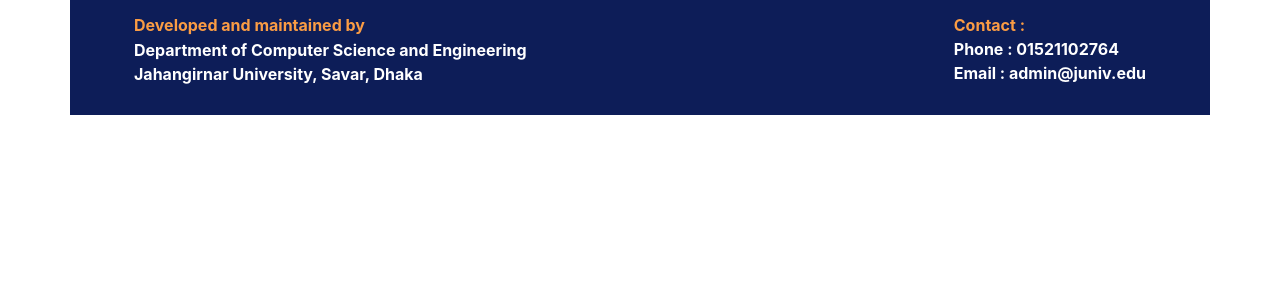
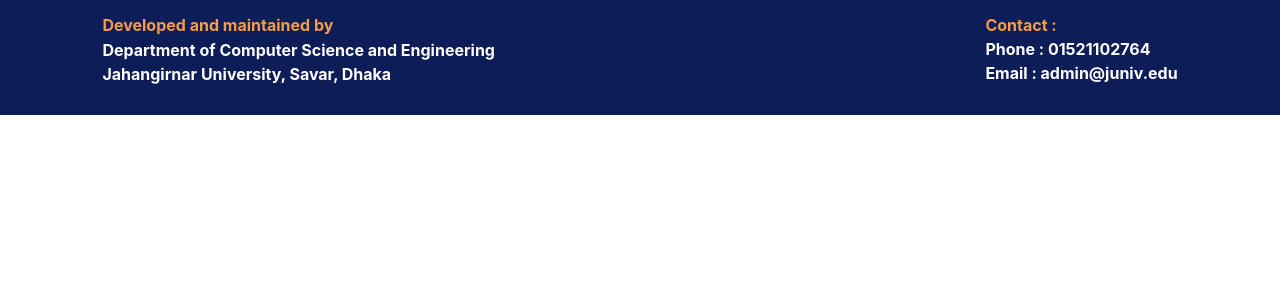
Before and after one commit to abrarCSE29/login-registration-with-react, a React (Create React App) app: page / in a window 1280 px wide. Shown: the top 300 px of the page. Built offline with nearby package versions, Linux system fonts and the light colour scheme.

Commit message:
Footer Completed

```diff
--- a/package.json
+++ b/package.json
@@ -3,6 +3,8 @@
   "version": "0.1.0",
   "private": true,
   "dependencies": {
+    "@mui/material": "^5.14.17",
+    "@mui/styled-engine-sc": "^6.0.0-alpha.5",
     "@testing-library/jest-dom": "^5.17.0",
     "@testing-library/react": "^13.4.0",
     "@testing-library/user-event": "^13.5.0",
@@ -10,6 +12,7 @@
     "react": "^18.2.0",
     "react-dom": "^18.2.0",
     "react-scripts": "5.0.1",
+    "styled-components": "^6.1.1",
     "web-vitals": "^2.1.4"
   },
   "scripts": {
--- a/public/styles.css
+++ b/public/styles.css
@@ -3,7 +3,6 @@
     background : #0D1D58;
     color: white;
     display: flex;
-    margin-bottom: 0;
     justify-content: space-between;
 }
 
@@ -24,5 +23,5 @@
 
 .padding-5
 {
-    padding: 1% 5% 1% 5%;
+    padding: 1% 8% 1% 8%;
 }
--- a/src/COMPONENTS/Footer.jsx
+++ b/src/COMPONENTS/Footer.jsx
@@ -2,7 +2,7 @@
 
 export default function Footer() {
   return (
-    <div className="container footer fontstyle-bold padding-5">
+    <div className="footer fontstyle-bold padding-5">
       <div>
         <p className="color-orange  margin-25">Developed and maintained by</p>
         <p>Department of Computer Science and Engineering<br/>
```
Also changed, not shown: 1 other file (tests, documents, lock files or other folders).
